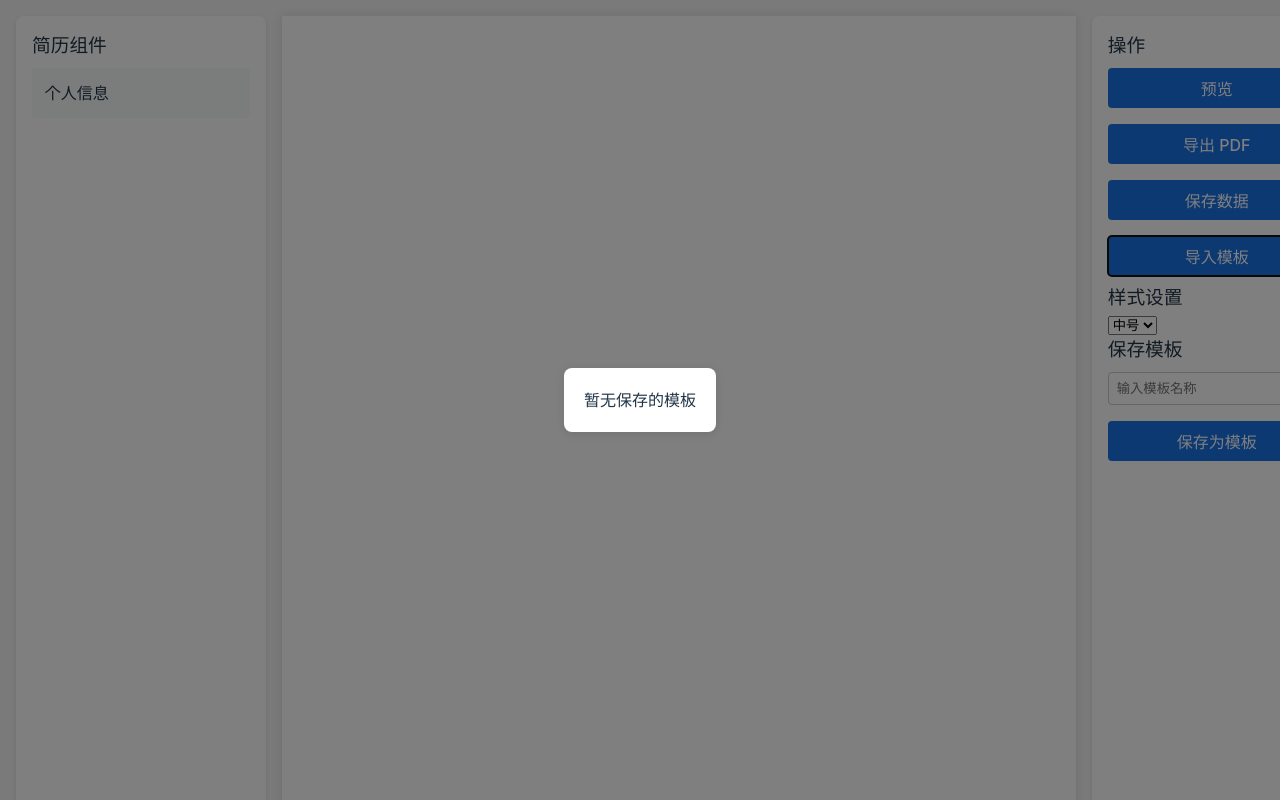
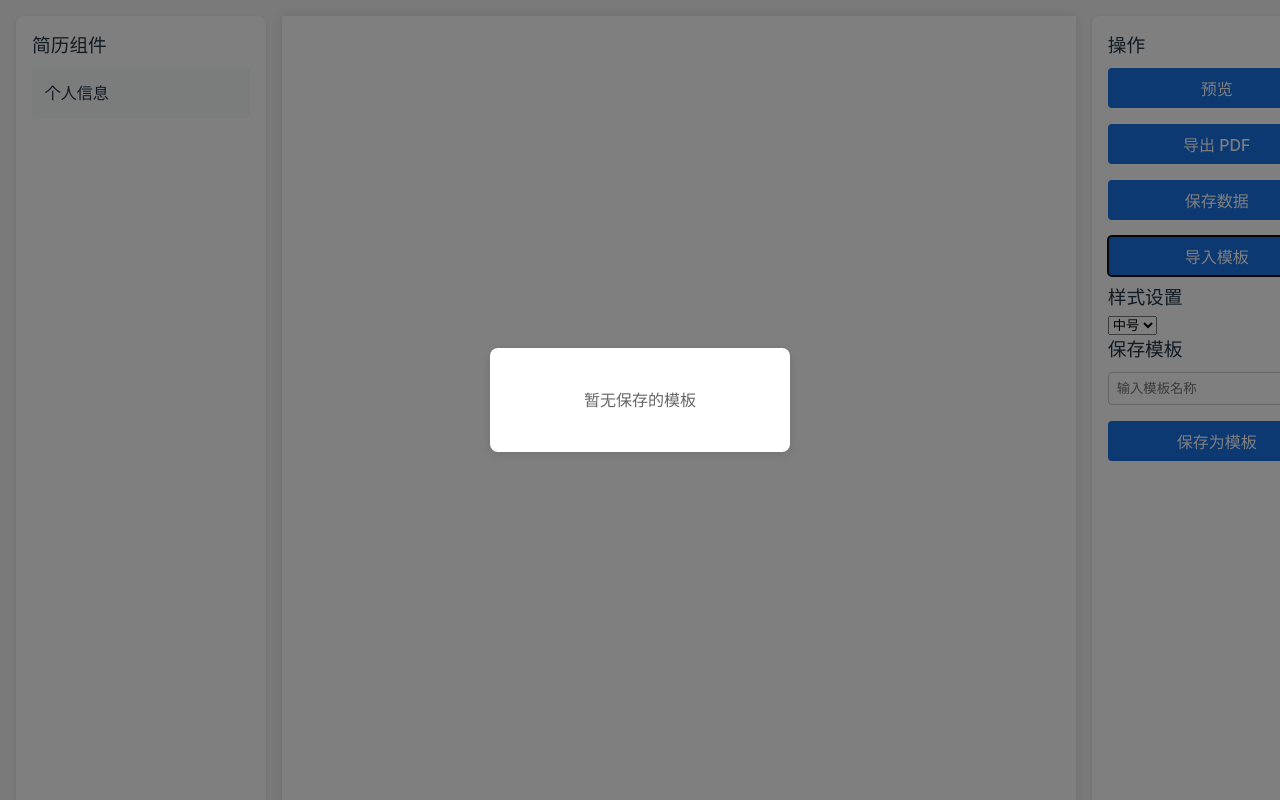
Before and after one commit to zrea200/jianli, a React (Vite) app: page / in a window 1280 px wide. Both pictures are taken after a click on the button "导入模板". Shown: the top 800 px of the page. Built offline with nearby package versions, Linux system fonts and the light colour scheme.

Commit message:
refactor(components): 优化模板列表和模板弹窗样式
- 为 TemplateList 组件添加空模板提示样式
- 调整 TemplateModal 弹窗组件样式，增加最小宽度并优化结构

```diff
--- a/src/components/TemplateList.jsx
+++ b/src/components/TemplateList.jsx
@@ -15,18 +15,21 @@ const TemplateItem = styled.div`
   }
 `;
 
+const EmptyText = styled.div`
+  text-align: center;
+  padding: 20px;
+  color: #666;
+`;
+
 const TemplateList = ({ templates, onSelect }) => {
   if (templates.length === 0) {
-    return <div>暂无保存的模板</div>;
+    return <EmptyText>暂无保存的模板</EmptyText>;
   }
 
   return (
     <List>
       {templates.map((template, index) => (
-        <TemplateItem
-          key={index}
-          onClick={() => onSelect(template)}
-        >
+        <TemplateItem key={index} onClick={() => onSelect(template)}>
           <h4>{template.name}</h4>
           <small>{new Date(template.createTime).toLocaleString()}</small>
         </TemplateItem>
--- a/src/components/TemplateModal.jsx
+++ b/src/components/TemplateModal.jsx
@@ -10,6 +10,7 @@ const Modal = styled.div`
   border-radius: 8px;
   box-shadow: 0 2px 10px rgba(0, 0, 0, 0.1);
   z-index: 1000;
+  min-width: 300px;
 `;
 
 const Overlay = styled.div`
@@ -26,9 +27,7 @@ const TemplateModal = ({ children, onClose }) => {
   return (
     <>
       <Overlay onClick={onClose} />
-      <Modal>
-        {children}
-      </Modal>
+      <Modal>{children}</Modal>
     </>
   );
 };
```
